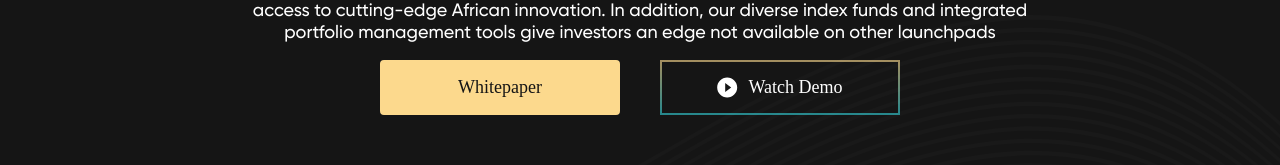
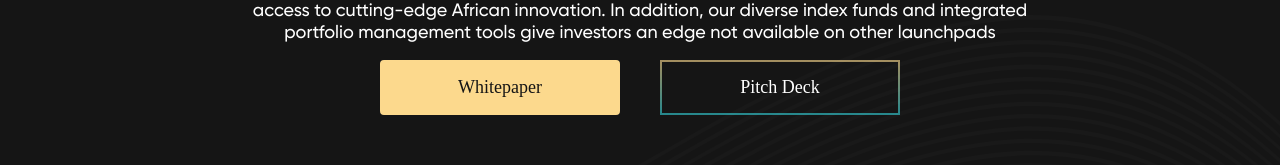
Before and after one commit to KvNGCzA/Official-Website, a React (Create React App) app: page / in a window 1280 px wide. Shown: the part 214-379 px from the top of the page. Built offline with nearby package versions, Linux system fonts and the light colour scheme; a web font is replaced by a local one.

Commit message:
pitch deck addition

```diff
--- a/src/pages/Home/components/Introduction/index.tsx
+++ b/src/pages/Home/components/Introduction/index.tsx
@@ -34,17 +34,16 @@ export const Introduction = () => (
 
 				<Spacing>
 				<a
-					href="https://docsend.com/view/pkxf3t4dy9bjyjt6"
+					href="https://docsend.com/view/vex4z4hgqzsftzvi"
 					target="_blank"
 					rel="noreferrer"
 				>
-				</a>
 
 					<OutlinedButton backgroundColor="transparent">
-						<PlayIcon style={{marginRight: 10}} />
-						Watch Demo
+						{/*<PlayIcon style={{marginRight: 10}} />*/}
+						Pitch Deck
 					</OutlinedButton>
-
+					</a>
 				</Spacing>
 			</Flex>
 		</Spacing>
```
